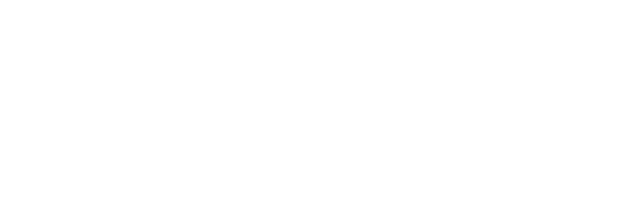
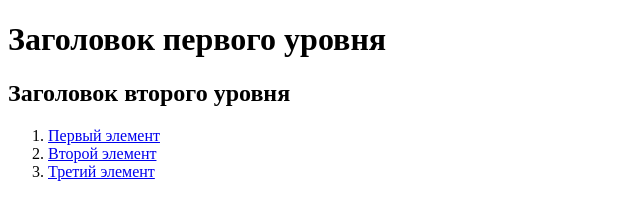
Before and after one commit to sharshanatty/task-html, a website: page src/index.html in a window 1280 px wide. Shown: the whole page, without its empty margins (0-640 px from the left). Drawn offline with Linux system fonts and the light colour scheme.

Commit message:
Задание по HTML

```diff
--- a/src/index.html
+++ b/src/index.html
@@ -3,5 +3,13 @@
     <head>
         <title>HTML</title>
     </head>
-    <body></body>
+    <body>
+        <h1>Заголовок первого уровня</h1>
+        <h2>Заголовок второго уровня</h2>
+        <ol>
+            <li><a href="https://tensor.ru/">Первый элемент</a></li>
+            <li><a href="https://tensor.ru/about">Второй элемент</a></li>
+            <li><a href="https://tensor.ru/about/dev">Третий элемент</a></li>
+        </ol>
+    </body>
 </html>
```
